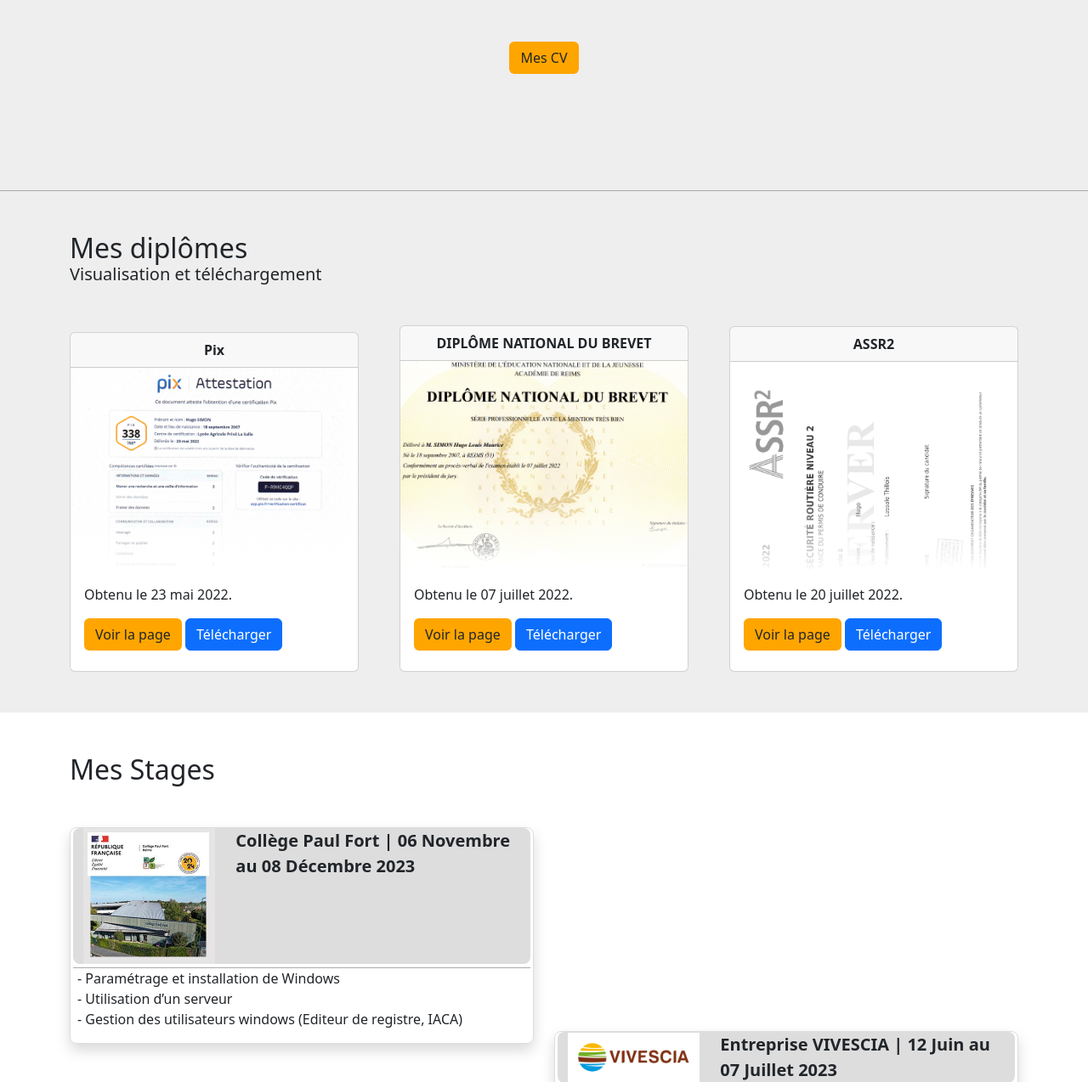
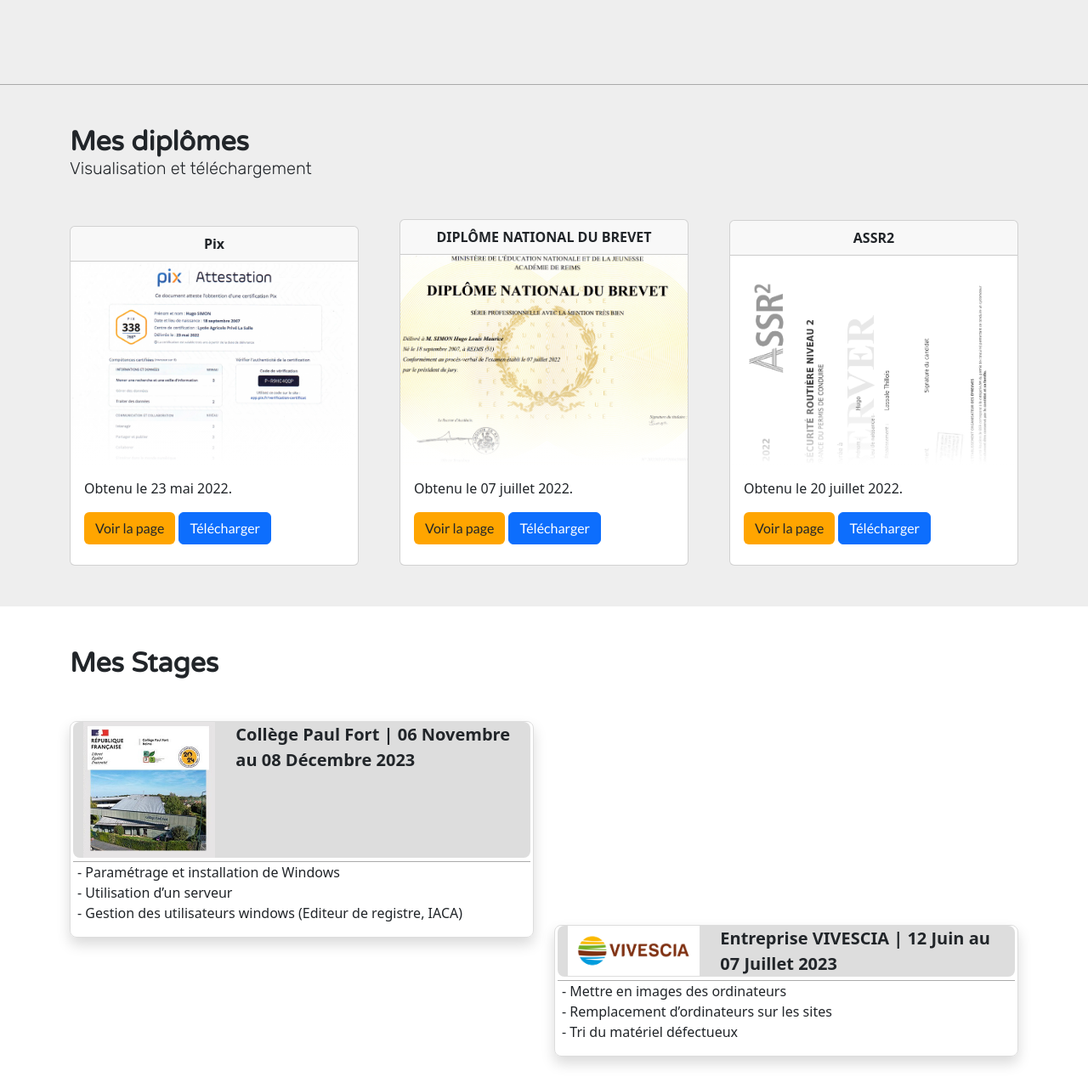
Before and after one commit to HSL-GliTcheur/Mon-portfolio, a PHP site: page / in a window 1280 px wide. Shown: the part 1530-2804 px from the top of the page at 85% size. Run offline with PHP 8.4, Linux system fonts and the light colour scheme; some libraries are stand-ins or nearby versions.

Commit message:
correction de bug et ajout de nouvelle police d'écriture

```diff
--- a/index.html
+++ b/index.html
@@ -8,17 +8,23 @@
     <meta name="description"
         content="Je m'appelle Hugo SIMON, je suis au Lycée Saint Jean-Baptiste de
     La Salle, je suis plus précisément en 1ère SN spécialité RISC. Je suis passionné par l'informatique et voici mon portfolio.">
+
+
     <link rel="stylesheet" href="https://stackpath.bootstrapcdn.com/bootstrap/4.4.1/css/bootstrap.min.css"
         integrity="sha384-Vkoo8x4CGsO3+Hhxv8T/Q5PaXtkKtu6ug5TOeNV6gBiFeWPGFN9MuhOf23Q9Ifjh" crossorigin="anonymous">
+
     <!-- Font Awesome -->
     <script src="https://kit.fontawesome.com/74b1f80ce2.js" crossorigin="anonymous"></script>
+
     <link rel="stylesheet" href="https://cdn.jsdelivr.net/npm/bootstrap-icons@1.5.0/font/bootstrap-icons.css">
+
+    <link rel="stylesheet" href="https://cdnjs.cloudflare.com/ajax/libs/animate.css/4.1.1/animate.min.css" />
     <link rel="stylesheet" href="./scss/style.css">
 </head>
 
 <body>
     <header>
-        <nav class=" navbar navbar-expand-md fixed-top navbar-light bg-light">
+        <nav class=" navbar navbar-expand-lg fixed-top navbar-light bg-light">
             <div class="container-fluid">
                 <a class="navbar-brand fw-bold" href="./">Portfolio</a>
                 <button class="navbar-toggler" type="button" data-bs-toggle="collapse"
@@ -77,10 +83,10 @@
                             Saint-Jean-Baptiste de
                             La Salle.</h1>
                         <h2 class="fw-light">Bienvenue sur mon site.</h2>
-                        <a href="#page6" class="btn bgorange btnorange mt-5">Qui suis-je</a>
+                        <a href="#page6" class="btn bgorange btnorange mt-5 btnFont">Qui suis-je</a>
                     </div>
                     <div class="col-12 col-md-6">
-                        <img src="../img/" alt="Photo de profile" width="100%">
+                        <img class="rounded-1" src="../img/ImageCode.png" alt="image du code source" width="100%">
                     </div>
                 </div>
             </div>
@@ -90,8 +96,8 @@
 
         <section id="page2" class="py-5 section">
             <div class="container">
-                <h2 class="mb-0">Mes compétences</h2>
-                <h3 class="fw-light fs-5">Développement web et système d'exploitation </h3>
+                <h2 class="mb-0 titre">Mes compétences</h2>
+                <h3 class="fw-light fs-5 sousTitre">Développement web et système d'exploitation </h3>
                 <!-- Developpement -->
                 <div class="row align-items-center gy-4 mt-4">
                     <div class="col-12 col-md-7">
@@ -277,7 +283,7 @@
 
         <section id="page3" class="py-5 section">
             <!-- Button trigger modal -->
-            <button type="button" class="btn bgorange btnorange mx-auto d-block" data-bs-toggle="modal"
+            <button type="button" class="btn bgorange btnorange mx-auto d-block btnFont" data-bs-toggle="modal"
                 data-bs-target="#MesCv">
                 Mes CV
             </button>
@@ -300,7 +306,7 @@
                                     <h5 class="card-title">CV le plus récent</h5>
                                     <p class="card-text">Ce CV contient les stages les plus récents</p>
                                     <a href="./img/cv-hugo-simon-1-ere-risc-modifie.pdf"
-                                        class="btn btn-primary">Télécharger</a>
+                                        class="btn btn-primary btnFont">Télécharger</a>
                                 </div>
                             </div>
 
@@ -311,13 +317,15 @@
                                 <div class="card-body">
                                     <h5 class="card-title">CV le plus ancien</h5>
                                     <p class="card-text">Ce CV contient les ancien stages</p>
-                                    <a href="./img/cv-hugo-simon-1-ere-risc.pdf" class="btn btn-primary">Télécharger</a>
+                                    <a href="./img/cv-hugo-simon-1-ere-risc.pdf"
+                                        class="btn btn-primary btnFont">Télécharger</a>
                                 </div>
                             </div>
 
                         </div>
                         <div class="modal-footer">
-                            <button type="button" class="btn btn-secondary" data-bs-dismiss="modal">Close</button>
+                            <button type="button" class="btn btn-secondary btnFont"
+                                data-bs-dismiss="modal">Close</button>
                         </div>
                     </div>
                 </div>
@@ -329,8 +337,8 @@
         <main>
             <section id="page4" class="py-5 section">
                 <div class="container">
-                    <h2 class="mb-0">Mes diplômes</h2>
-                    <h3 class="fw-light fs-5 mb-5">Visualisation et téléchargement</h3>
+                    <h2 class="mb-0 titre">Mes diplômes</h2>
+                    <h3 class="fw-light fs-5 mb-5 sousTitre">Visualisation et téléchargement</h3>
                 </div>
                 <div class="container">
                     <div class="row g-5 align-items-end">
@@ -347,9 +355,9 @@
                                     <p class="card-text">
                                         Obtenu le 23 mai 2022.
                                     </p>
-                                    <a href="./img/file-download/pix-certif.pdf" class="btn bgorange btnorange mb-2"
-                                        target="_blank">Voir la page</a>
-                                    <a href="./img/file-download/pix-certif.pdf" class="btn btn-primary  mb-2"
+                                    <a href="./img/file-download/pix-certif.pdf"
+                                        class="btn bgorange btnorange mb-2 btnFont" target="_blank">Voir la page</a>
+                                    <a href="./img/file-download/pix-certif.pdf" class="btn btn-primary  mb-2 btnFont"
                                         target="_blank" download="Certification PIX Hugo SIMON">Télécharger</a>
                                 </div>
                             </div>
@@ -367,9 +375,9 @@
                                     <p class="card-text">
                                         Obtenu le 07 juillet 2022.
                                     </p>
-                                    <a href="./img/file-download/dnb-diplomes.pdf" class="btn bgorange btnorange  mb-2"
-                                        target="_blank">Voir la page</a>
-                                    <a href="./img/file-download/dnb-diplomes.pdf" class="btn btn-primary  mb-2"
+                                    <a href="./img/file-download/dnb-diplomes.pdf"
+                                        class="btn bgorange btnorange  mb-2 btnFont" target="_blank">Voir la page</a>
+                                    <a href="./img/file-download/dnb-diplomes.pdf" class="btn btn-primary  mb-2 btnFont"
                                         target="_blank"
                                         download="Diplôme national du brevet Hugo SIMON.pdf">Télécharger</a>
                                 </div>
@@ -389,9 +397,10 @@
                                         Obtenu le 20 juillet 2022.
                                     </p>
                                     <a href="./img/file-download/Attestation ASSR2.pdf"
-                                        class="btn bgorange btnorange  mb-2" target="_blank">Voir la page</a>
-                                    <a href="./img/file-download/Attestation ASSR2.pdf" class="btn btn-primary  mb-2"
-                                        target="_blank" download="Attestation ASSR 2 Hugo SIMON.pdf">Télécharger</a>
+                                        class="btn bgorange btnorange  mb-2 btnFont" target="_blank">Voir la page</a>
+                                    <a href="./img/file-download/Attestation ASSR2.pdf"
+                                        class="btn btn-primary  mb-2 btnFont" target="_blank"
+                                        download="Attestation ASSR 2 Hugo SIMON.pdf">Télécharger</a>
                                 </div>
                             </div>
                         </div>
@@ -405,7 +414,7 @@
 
         <section id="page5" class="py-5 section2 mb-5">
             <div class="container mb-5">
-                <h2 class="mb-0">Mes Stages</h2>
+                <h2 class="mb-0 titre">Mes Stages</h2>
             </div>
             <div class="container">
                 <div class="row">
@@ -477,7 +486,7 @@
 
         <section id="page6" class="py-5">
             <div class="container text-center">
-                <h2 class="fw-bold mb-4">Qui suis-je ?</h2>
+                <h2 class="fw-bold mb-4 titre">Qui suis-je ?</h2>
                 <p class="w-50 mx-auto">Je m’appelle Hugo, j’ai 16 ans et je suis en première RISC. Après un cursus
                     général,
                     j’ai
@@ -492,7 +501,7 @@
 
         <section id="page7" class="py-5 section3">
             <div class="container mb-5">
-                <h2 class="text-center">Mes réalisation</h2>
+                <h2 class="text-center titre">Mes réalisation</h2>
                 <p class="text-center">Une partie de ses sites seront disponibles sur <a href="#page9"
                         class="corange">mon
                         profil
@@ -591,8 +600,8 @@
 
         <section id="page8" class="py-5">
             <div class="container">
-                <h2>Mes Inspirations</h2>
-                <p class="mb-5">Les sites du moment qui m'inspirent</p>
+                <h2 class="titre">Mes Inspirations</h2>
+                <p class="mb-5 sousTitre">Les sites du moment qui m'inspirent</p>
 
                 <div class="mt-2 box">
                     <a href="https://www.resonancecommunication.com/projets" target="_blank"><img class="img"
@@ -618,7 +627,7 @@
             <div class="container">
                 <div class="row w-100 h-100">
                     <div class="col-12 bg-light rounded-3 test-shadow">
-                        <h3 class="text-center border-bottom mb-4">Me contacter</h3>
+                        <h3 class="text-center border-bottom mb-4 titre">Me contacter</h3>
                         <div class="row">
                             <div class="col-12 col-md-6 mb-3 mb-md-0 text-center ">
                                 <a href="tel:+33768661249" class="hover-width"
@@ -646,36 +655,36 @@
         <div class="row mt-2 pb-5">
             <div
                 class="col-xs-12 col-sm-12   col-md-4 col-lg-4 text-center  border-responsive    mb-1 pb-1 mb-md-0 mb-md-0">
-                <h4 class="mb-3">Mes réseaux</h4>
+                <h4 class="mb-3 titre">Mes réseaux</h4>
                 <a href=" https://github.com/HSL-GliTcheur"><i class="fa-brands fa-github fa-xl mb-3"></i>
-                    Github</a><br>
+                    <span class="special">Github</span></a><br>
                 <a href="https://fr.linkedin.com/in/hugo-simon-633959233"><i
-                        class="fa-brands fa-linkedin fa-xl mb-3"></i> Linkedin</a>
+                        class="fa-brands fa-linkedin fa-xl mb-3"></i> <span class="special">Linkedin</span></a>
             </div>
             <div
                 class="col-xs-12 col-sm-12   col-md-4 col-lg-4 text-center  border-responsive   mb-1 pb-1 mb-md-0 mb-md-0">
-                <h4 class="mb-3">Tu veux revoir une partie ?</h4>
-                <a href="#">Home</a><br>
-                <a href="#page2">Compétences</a><br>
-                <a href="#TP3">CV</a><br>
-                <a href="#page4">Diplômes</a><br>
-                <a href="#page5">Stages</a><br>
-                <a href="#page7">Réalisation</a><br>
-                <a href="#page8">Inspirations</a>
+                <h4 class="mb-3 titre">Tu veux revoir une partie ?</h4>
+                <a href="#" class="special">Home</a><br>
+                <a href="#page2" class="special">Compétences</a><br>
+                <a href="#TP3" class="special">CV</a><br>
+                <a href="#page4" class="special">Diplômes</a><br>
+                <a href="#page5" class="special">Stages</a><br>
+                <a href="#page7" class="special">Réalisation</a><br>
+                <a href="#page8" class="special">Inspirations</a>
             </div>
             <div class=" col-xs-12 col-sm-12 col-md-4 col-lg-4 text-center">
-                <h4 class="mb-3">Mes autres sites !</h4>
-                <a href="#pagex">Site 1</a><br>
-                <a href="#pagex">Site 2</a><br>
-                <a href="#pagex">Site 3</a><br>
-                <a href="#pagex">Site 4</a><br>
-                <a href="#pagex">Site 5</a><br>
+                <h4 class="mb-3 titre">Mes autres sites !</h4>
+                <a href="#pagex" class="special">Site 1</a><br>
+                <a href="#pagex" class="special">Site 2</a><br>
+                <a href="#pagex" class="special">Site 3</a><br>
+                <a href="#pagex" class="special">Site 4</a><br>
+                <a href="#pagex" class="special">Site 5</a><br>
             </div>
         </div>
     </footer>
 
 
-    <a href="#" id="backToTop"><i class="fa-solid fa-arrow-up" style="color: white;"></i></a>
+    <a href="#" id="backToTop"><i class="fa-solid fa-arrow-up" style="color: orange;"></i></a>
 
     <script src=" https://cdn.jsdelivr.net/npm/bootstrap@5.3.3/dist/js/bootstrap.bundle.min.js"
         integrity="sha384-YvpcrYf0tY3lHB60NNkmXc5s9fDVZLESaAA55NDzOxhy9GkcIdslK1eN7N6jIeHz"
--- a/package.json
+++ b/package.json
@@ -9,6 +9,7 @@
   "author": "",
   "license": "ISC",
   "dependencies": {
+    "animate.css": "^4.1.1",
     "bootstrap": "^5.3.3"
   }
 }
--- a/scss/style.scss
+++ b/scss/style.scss
@@ -1,7 +1,6 @@
 @import "../node_modules/bootstrap/scss/bootstrap.scss";
-
-
-
+@import 'animate.css';
+@import url('https://fonts.googleapis.com/css2?family=Lato:ital,wght@0,100;0,300;0,400;0,700;0,900;1,100;1,300;1,400;1,700;1,900&family=Rubik:wght@300..900&family=Varela+Round&display=swap');
 
 ::-webkit-scrollbar {
     width: 10px;
@@ -227,20 +226,20 @@
 
 .img {
     white-space: nowrap;
-    animation: Scroll 15s ease-in-out infinite;
+    animation: Scroll 30s ease-in-out infinite;
 }
 
 @keyframes Scroll {
     0% {
-        transform: translateX(-140%);
+        transform: translateX(-60rem);
     }
 
     50% {
-        transform: translateX(70%);
+        transform: translateX(10rem);
     }
 
     100% {
-        transform: translateX(-140%);
+        transform: translateX(-60rem);
     }
 }
 
@@ -266,3 +265,29 @@ footer {
         border-right: 1px solid rgb(100, 100, 100);
     }
 }
+
+.titre {
+    font-family: "Varela Round", sans-serif;
+    font-weight: 600 !important;
+    font-style: normal;
+}
+
+.sousTitre {
+    font-family: "Rubik", sans-serif;
+    font-optical-sizing: auto;
+    font-weight: 100 !important;
+    font-style: normal;
+}
+
+.special {
+    font-family: "Rubik", sans-serif;
+    font-optical-sizing: auto;
+    font-weight: 500 !important;
+    font-style: normal;
+}
+
+.btnFont {
+    font-family: "Lato", sans-serif;
+    font-weight: 400 !important;
+    font-style: normal;
+}
```
Also changed, not shown: img/ImageCode.png (added), package-lock.json, scss/style.css, 1 other file.
